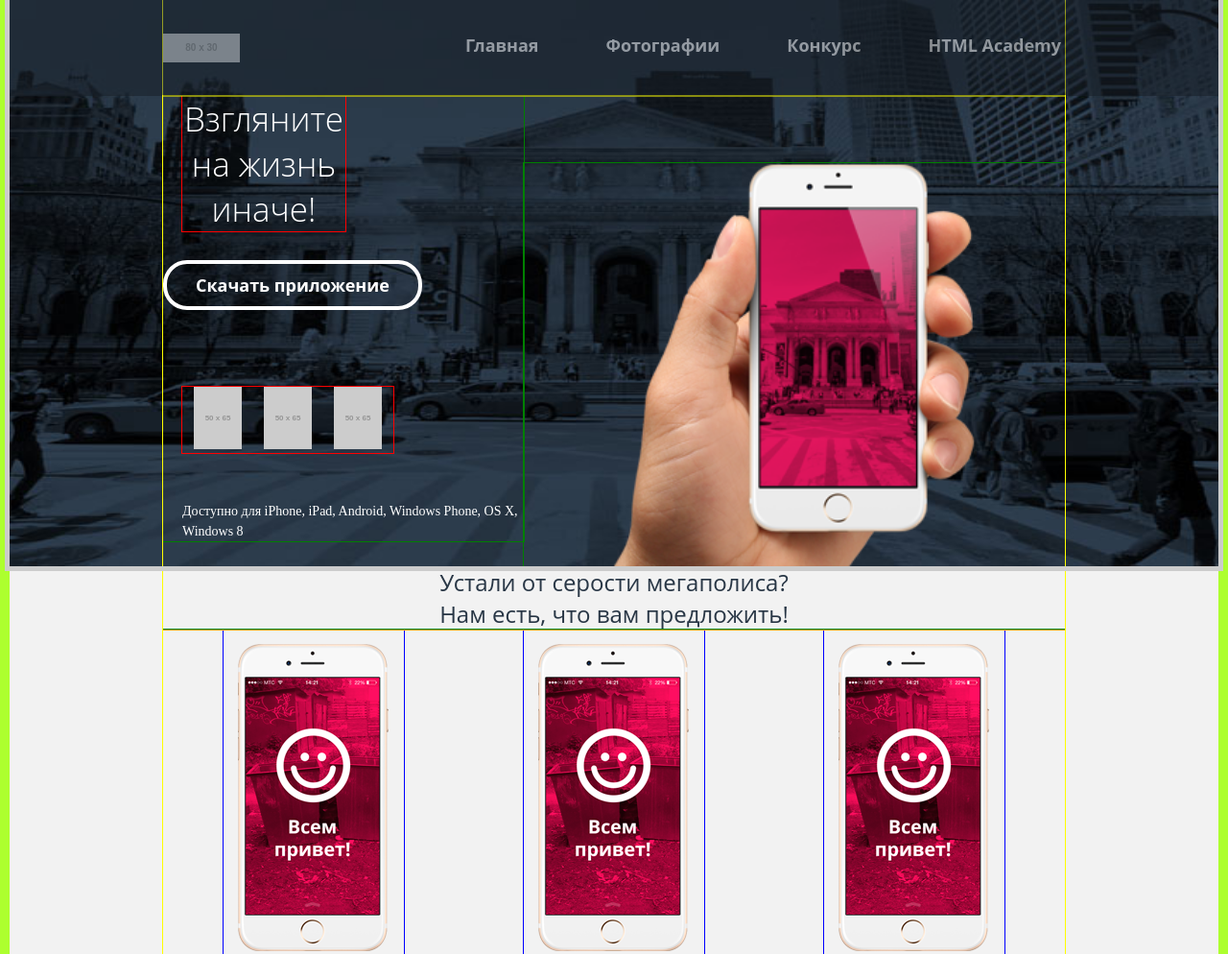
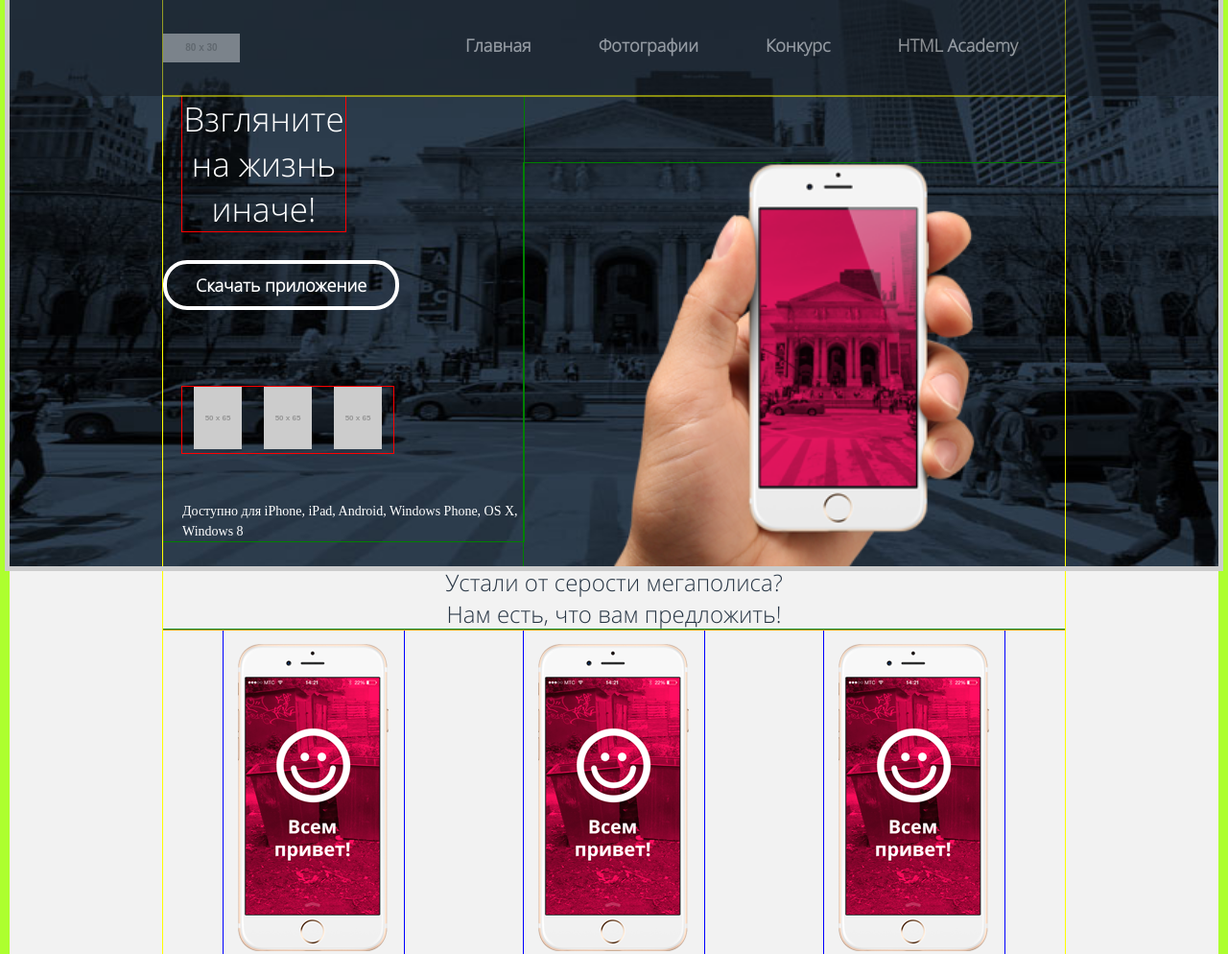
Before and after one commit to geniweva/47597-pink, a website: page index.html in a window 1280 px wide. Shown: the top 994 px of the page at 96% size. Drawn offline with nearby package versions, Linux system fonts and the light colour scheme; files that its build step writes are made by us from their sources; placeholder pictures from the web are drawn by us.

Commit message:
подключила нестандартные шрифты

```diff
--- a/index.html
+++ b/index.html
@@ -5,6 +5,17 @@
   <meta name="viewport" content="width=device-width,initial-scale=1">
   <title>HTML Academy: Пинк- index-mobile</title>
   <link rel="stylesheet" href="css/style.css" type="text/css">
+   <style>
+     @font-face {
+      font-family: Open Sans; /* Имя шрифта */
+      src: url(../fonts/opensans.woff); /* Путь к файлу со шрифтом */
+      src:url(../fonts/opensans.woff2);
+      src:url(../fonts/opensansbold.woff);
+      src:url(../fonts/opensansbold.woff2);
+      src:url(../fonts/opensanslight.woff);
+      src:url(../fonts/opensanslight.woff2);
+     }
+  </style>
 </head>
 <body>
 <div class="page-wrapper"> <!--общая обертка-->
```
